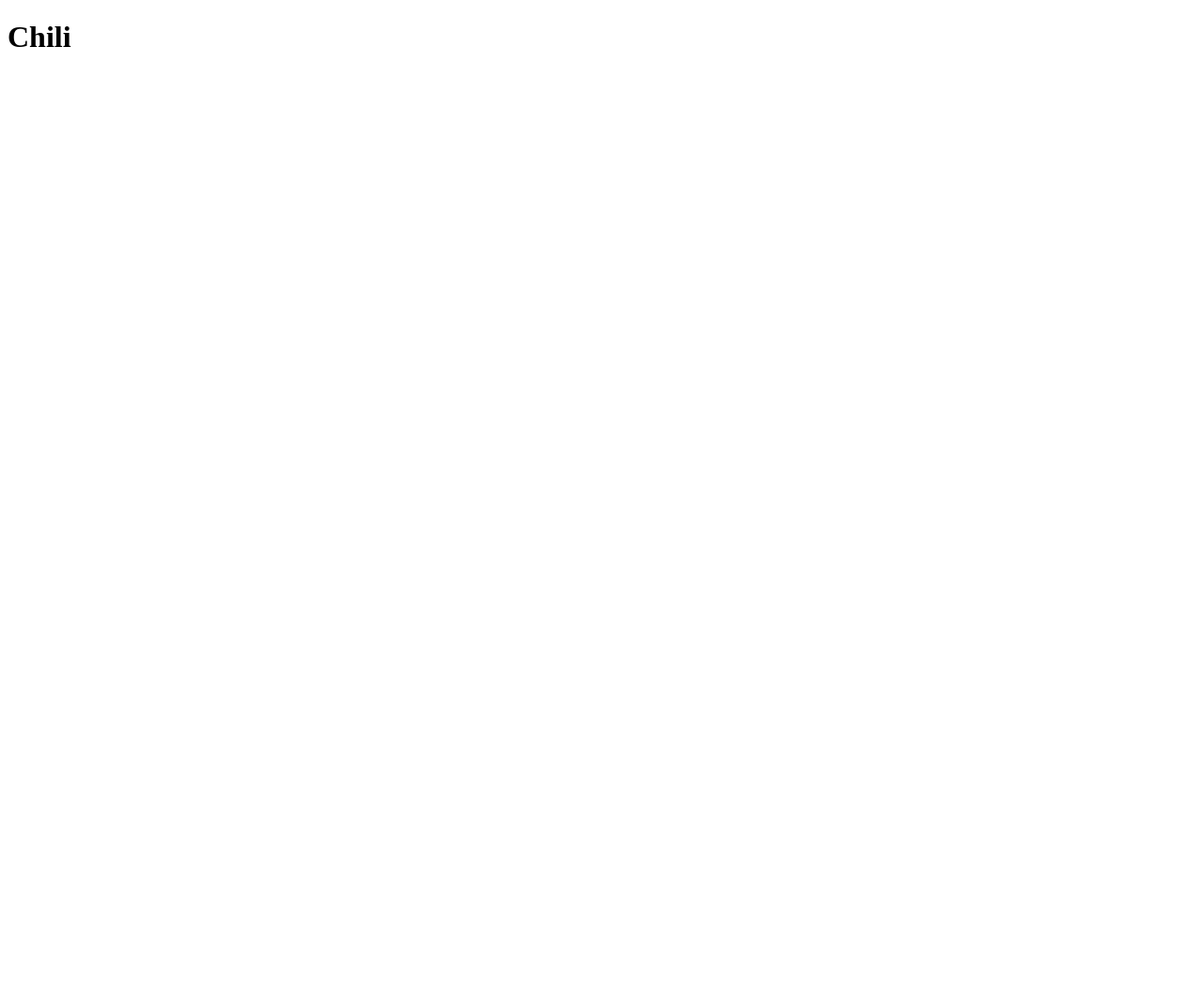
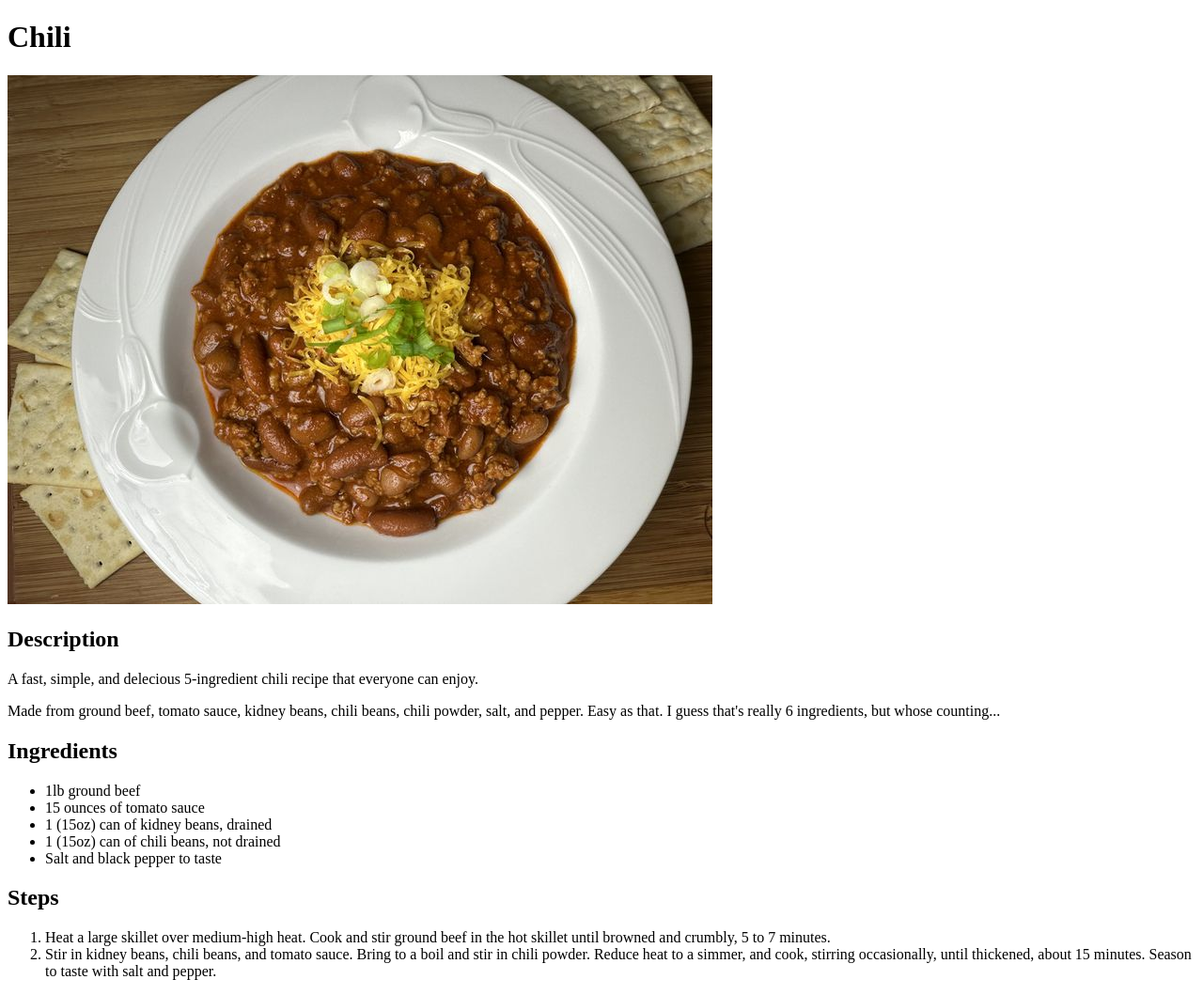
Before and after one commit to acemwood/odin-recipes, a plain HTML site: page recipes/chili.html in a window 1280 px wide. Shown: the whole page at 94% size. Before the commit the page ends 800 px from the top, so only its background shows below. Drawn offline with Linux system fonts and the light colour scheme.

Commit message:
Build: Add image,description, ingredients, and cooking steps to page

```diff
--- a/recipes/chili.html
+++ b/recipes/chili.html
@@ -7,6 +7,23 @@
 
     <Body>
         <h1>Chili</h1>
+        <img src="../images/chili-recipe.jpeg" alt="Bowl of Chili">
+        <h2>Description</h2>
+        <p> A fast, simple, and delecious 5-ingredient chili recipe that everyone can enjoy.</p>
+        <p> Made from ground beef, tomato sauce, kidney beans, chili beans, chili powder, salt, and pepper. Easy as that. I guess that's really 6 ingredients, but whose counting...</p>
+        <h2>Ingredients</h2>
+        <ul>
+            <li>1lb ground beef</li>
+            <li>15 ounces of tomato sauce</li>
+            <li>1 (15oz) can of kidney beans, drained</li>
+            <li>1 (15oz) can of chili beans, not drained </li>
+            <li>Salt and black pepper to taste</li>
+        </ul>
+        <h2>Steps</h2>
+        <ol>
+            <li>Heat a large skillet over medium-high heat. Cook and stir ground beef  in the hot skillet until browned and crumbly, 5 to 7 minutes.</li>
+            <li>Stir in kidney beans, chili beans, and tomato sauce. Bring to a boil and stir in chili powder. Reduce heat to a simmer, and cook, stirring occasionally, until thickened, about 15 minutes. Season to taste with salt and pepper.</li>
+        </ol>
     </Body>
 
 
```
